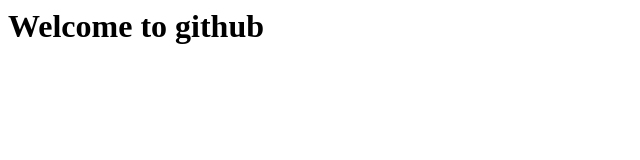
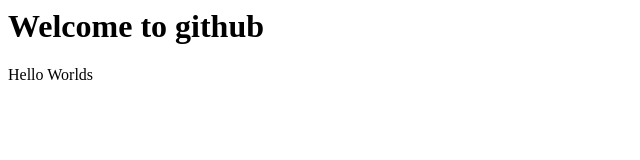
Before and after one commit to Aaron-McGuinness/git-test-v1, a plain HTML site: page index.html in a window 1280 px wide. Shown: the full height of the page, 0-640 px from the left. Drawn offline with Linux system fonts and the light colour scheme.

Commit message:
second commit

```diff
--- a/index.html
+++ b/index.html
@@ -7,5 +7,7 @@
 </head>
 <body>
     <h1>Welcome to github</h1>
+
+    <p>Hello Worlds</p>
 </body>
 </html>
```
